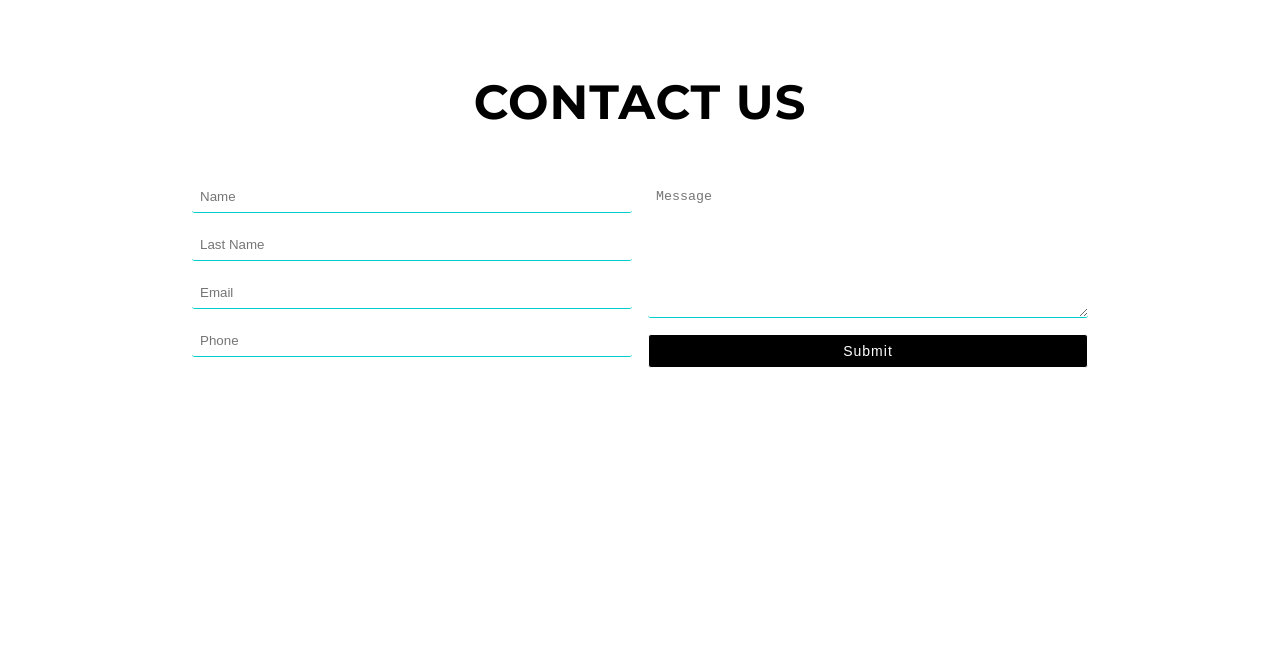
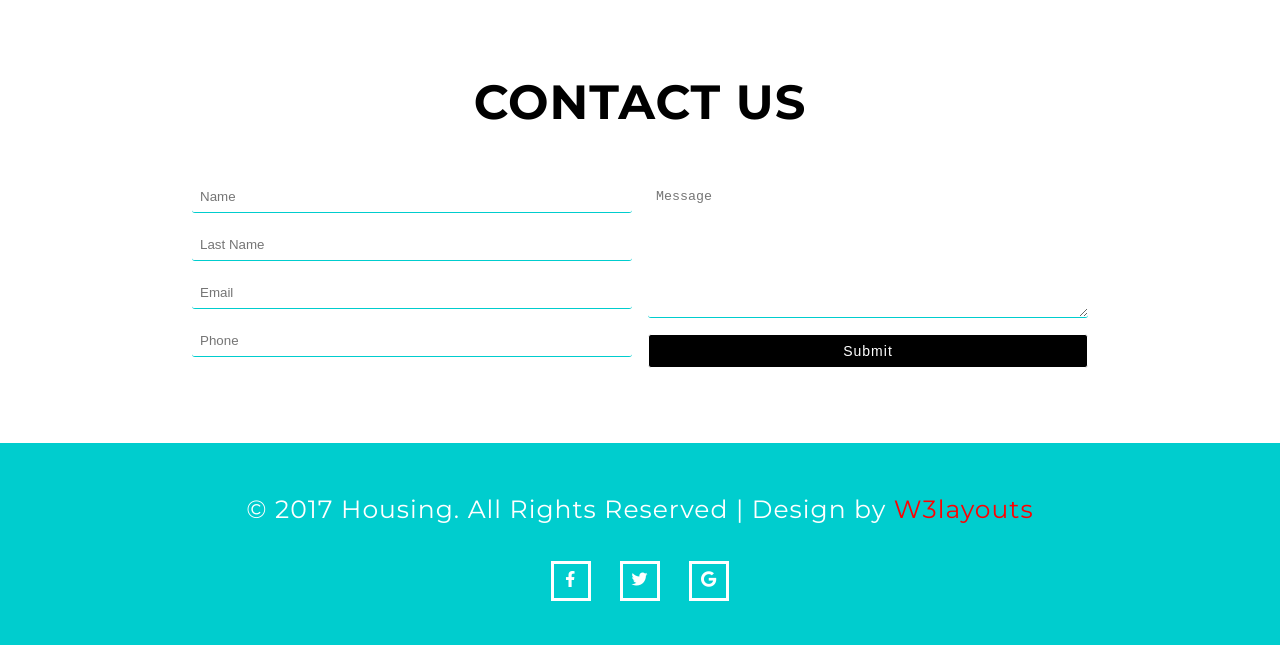
Before and after one commit to huynhquoctrung136/housing-template, a plain HTML site: page index.html in a window 1280 px wide. Shown: the part 4920-5565 px from the top of the page. Before the commit the page ends 5363 px from the top, so only its background shows below. Drawn offline with nearby package versions, Linux system fonts and the light colour scheme.

Commit message:
update file

```diff
--- a/index.html
+++ b/index.html
@@ -326,7 +326,25 @@
         </form>
     </section>
     <!-- FOOTER -->
-
+    <footer id="footer">
+        <div class="footer__content">
+            <div class="copy__right">
+                <p>
+                    © 2017 Housing. All Rights Reserved | Design by
+                    <a href="http://w3layouts.com/" target="_blank"> W3layouts </a>
+                </p>
+            </div>
+            <div class="bottom__head">
+                <div class="icon__button">
+                    <ul>
+                        <li><a href="#"></a><i class="fab fa-facebook-f"></i></li>
+                        <li><a href="#"></a> <i class="fab fa-twitter"></i></li>
+                        <li><a href="#"></a> <i class="fab fa-google"></i></li>
+                    </ul>
+                </div>
+            </div>
+        </div>
+    </footer>
 
 
 
```
